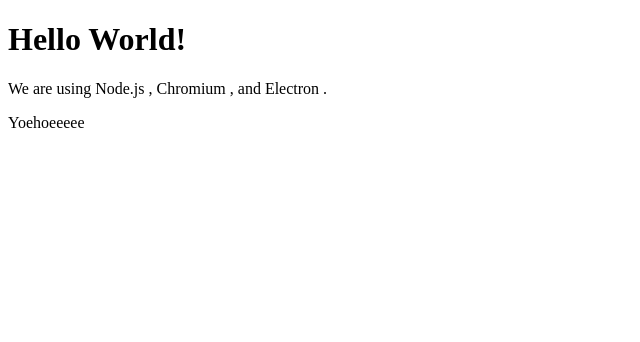
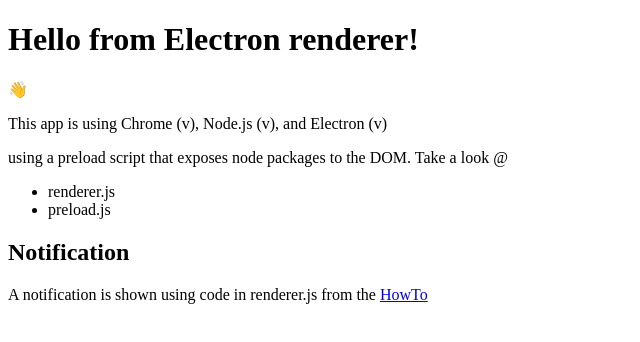
Before and after one commit to degrootsde/electron-lab-1, an Electron app: page index.html in a window 800 px wide. Shown: the whole page, without its empty margins (0-640 px from the left). Drawn offline with Linux system fonts and the light colour scheme; no server answers.

Commit message:
Notification added

```diff
--- a/index.html
+++ b/index.html
@@ -1,20 +1,31 @@
 <!DOCTYPE html>
 <html>
+
 <head>
   <meta charset="UTF-8">
   <!-- https://developer.mozilla.org/en-US/docs/Web/HTTP/CSP -->
-    <meta http-equiv="Content-Security-Policy" content="default-src 'self'; script-src 'self'; style-src 'self' 'unsafe-inline'">
+  <meta http-equiv="Content-Security-Policy"
+    content="default-src 'self'; script-src 'self'; style-src 'self' 'unsafe-inline'">
   <link href="./styles.css" rel="stylesheet">
   <title>Hello World!</title>
 </head>
+
 <body>
-    <h1>Hello World!</h1>
-    We are using Node.js <span id="node-version"></span>,
-    Chromium <span id="chrome-version"></span>,
-    and Electron <span id="electron-version"></span>.
-    <p>Yoehoeeeee</p>
-
+  <h1>Hello from Electron renderer!</h1>
+  <p>👋</p>
+  <p id="info"></p>
+  <p>using a preload script that exposes node packages to the DOM. Take a look @</p>
+  <ul>
+    <li>renderer.js</li>
+    <li>preload.js</li>
+  </ul>
+  <h2>Notification</h2>
+  <p>
+    A notification is shown using code in renderer.js from the <a
+      href="https://www.electronjs.org/docs/latest/tutorial/notifications" target="_blank">HowTo</a>
+  </p>
   <!-- You can also require other files to run in this process -->
   <script src="./renderer.js"></script>
 </body>
+
 </html>
--- /dev/null
+++ b/renderer.js
@@ -0,0 +1,9 @@
+const information = document.getElementById('info')
+information.innerText = `This app is using Chrome (v${versions.chrome()}), Node.js (v${versions.node()}), and Electron (v${versions.electron()})`
+
+const NOTIFICATION_TITLE = 'Title'
+const NOTIFICATION_BODY = 'Notification from the Renderer process. Click to log to console.'
+const CLICK_MESSAGE = 'Notification clicked!'
+
+new Notification(NOTIFICATION_TITLE, { body: NOTIFICATION_BODY })
+  .onclick = () => document.getElementById("output").innerText = CLICK_MESSAGE
```
Also changed, not shown: preload.js (+7 -16 lines). Lines whose indentation alone changed are shown as unchanged.
